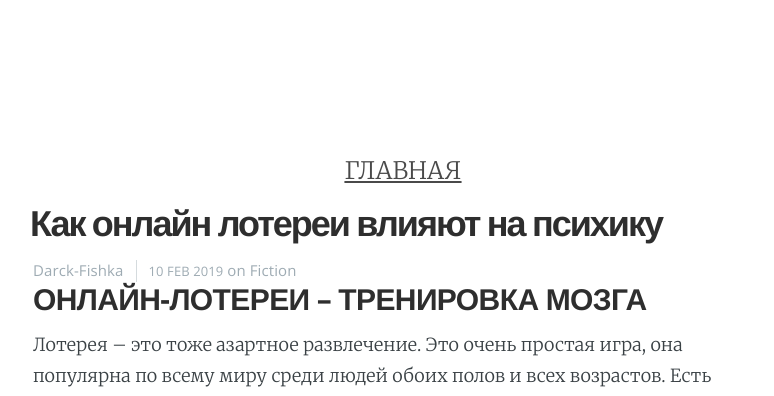
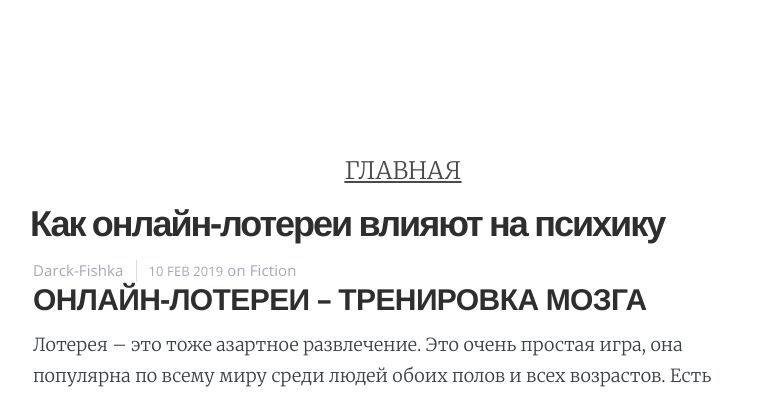
Before and after one commit to calmmoney/calmmoney.github.io, a Jekyll site: the page built from _posts/2019-02-10-loterey.md, in a window 1280 px wide and 900 px high. Shown: the top 396 px of the window, without its empty margins (252-1026 px from the left). Built offline with Jekyll 4.4.1, drawn with Linux system fonts in a browser that asks for light colours; nearby versions of some CDN libraries; part of the change alters nothing that is shown.

```diff
--- a/_posts/2019-02-10-loterey.md
+++ b/_posts/2019-02-10-loterey.md
@@ -2,13 +2,13 @@
 layout: post
 cover: false
 navigation: false
-title: Как онлайн лотереи влияют на психику
-date: 2019-02-10 9:23:00
+title: Как онлайн-лотереи влияют на психику
+date: 2019-02-10T09:23:00.000+00:00
 tags: fiction
-subclass: 'post tag-fiction'
+subclass: post tag-fiction
 author: Fishka
+
 ---
-
 ### ОНЛАЙН-ЛОТЕРЕИ – ТРЕНИРОВКА МОЗГА
 
 Лотерея – это тоже азартное развлечение. Это очень простая игра, она популярна по всему миру среди людей обоих полов и всех возрастов. Есть бесчисленный выбор видов лотерей и получить доступ к любому из них проще простого.
```
